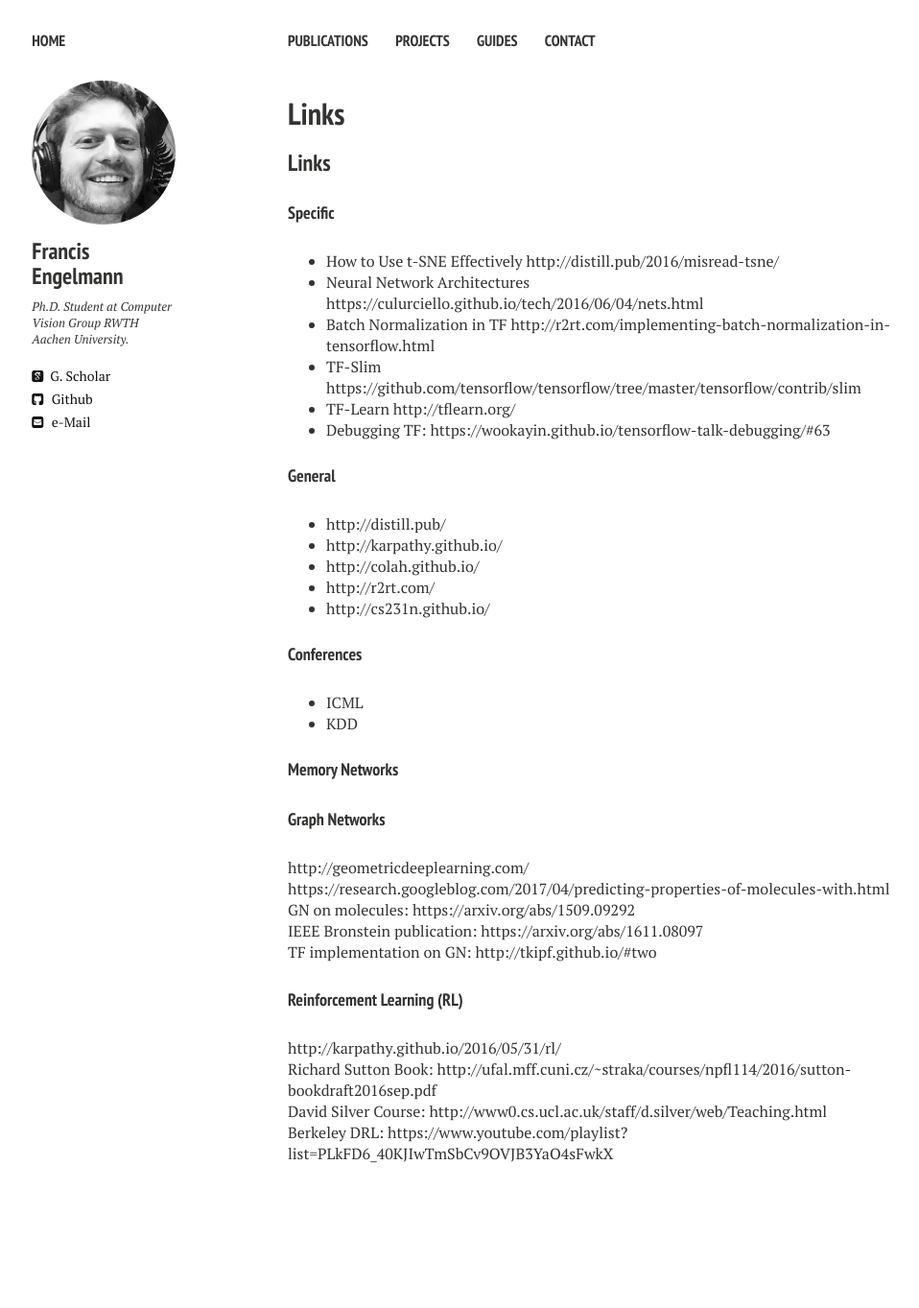
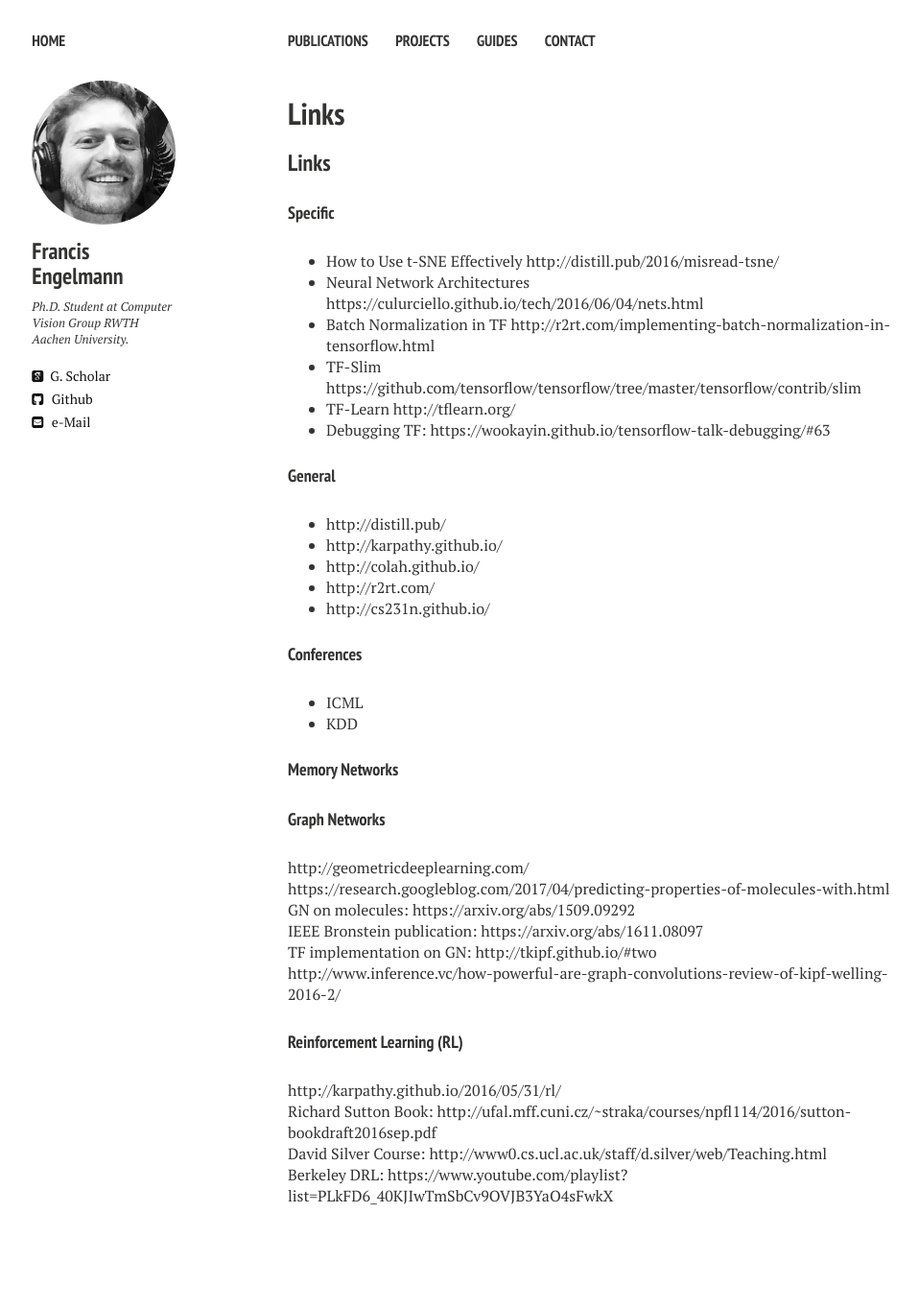
Before and after one commit to francisengelmann/francisengelmann.github.io, a Jekyll site: the page built from links.md, in a window 1280 px wide. Shown: the whole page at 96% size, without its empty margins (20-978 px from the left). Built offline with Jekyll 4.4.1, drawn with Linux system fonts in a browser that asks for light colours; nearby versions of some CDN libraries; our own code applies the rules of GitHub Pages for plain Markdown files; before the commit the page ends 1319 px from its top, so only the background shows below that; some of the changed lines change nothing that is shown.

Commit message:
Update links.md

```diff
--- a/links.md
+++ b/links.md
@@ -27,6 +27,7 @@ https://research.googleblog.com/2017/04/predicting-properties-of-molecules-with.
 GN on molecules: https://arxiv.org/abs/1509.09292
 IEEE Bronstein publication: https://arxiv.org/abs/1611.08097
 TF implementation on GN: http://tkipf.github.io/#two
+http://www.inference.vc/how-powerful-are-graph-convolutions-review-of-kipf-welling-2016-2/
 
 #### Reinforcement Learning (RL)
 http://karpathy.github.io/2016/05/31/rl/
```
